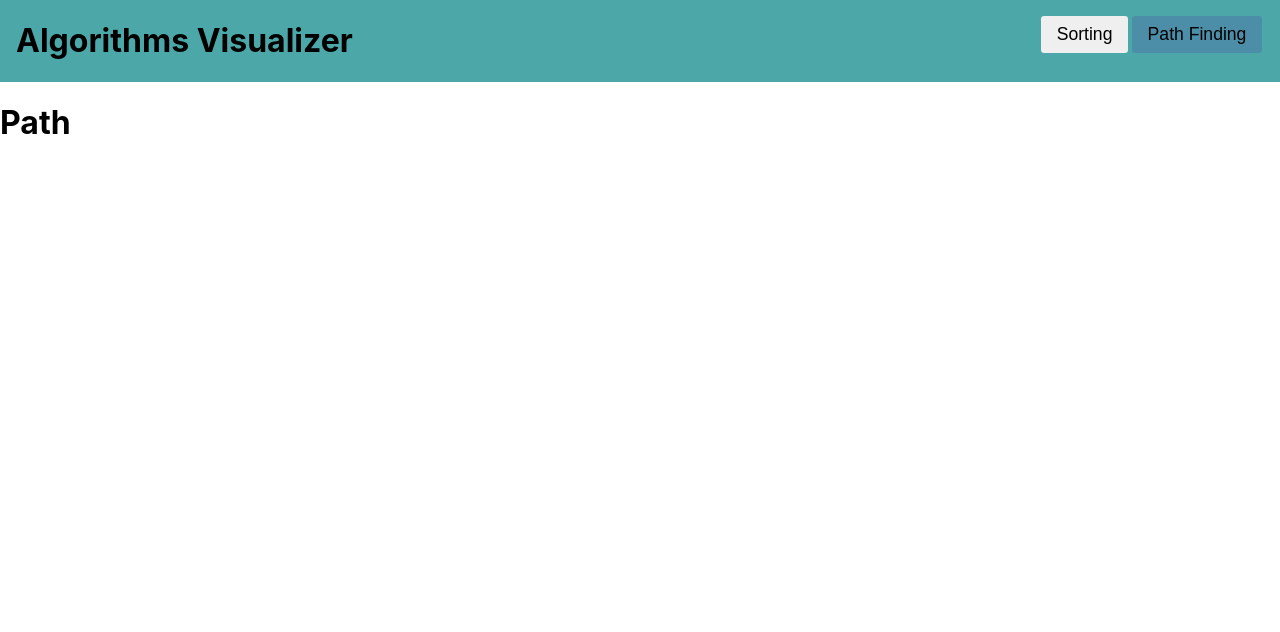
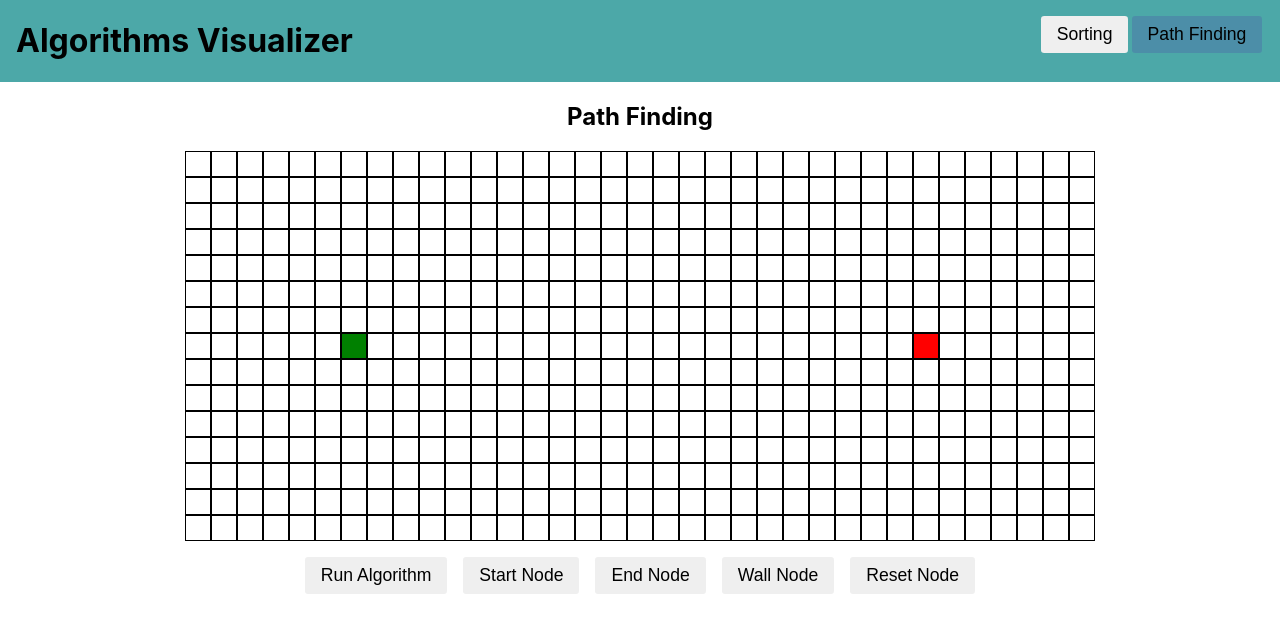
Before and after one commit to dawson1096/algorithmvisualizer, a React (Create React App) app: page /path in a window 1280 px wide. Shown: the top 632 px of the page. Built offline with nearby package versions, Linux system fonts and the light colour scheme.

Commit message:
Worked on pathing

```diff
--- a/src/app/Path/Path.jsx
+++ b/src/app/Path/Path.jsx
@@ -1,9 +1,120 @@
-import React from 'react';
+import React, { Component } from 'react';
+import './Path.scss';
 
-export default function Path() {
+class Path extends Component {
+  state = {
+    grid: [],
+    type: 'node',
+    startNode: [7, 6],
+    endNode: [7, 28],
+    selectedButton: null
+  }
+
+  componentDidMount() {
+    this.setGrid();
+  }
+
+  render() {
+    const { grid } = this.state;
     return (
-      <div>
-        <h1>Path</h1>
+      <div className="app-container">
+        <h2>Path Finding</h2>
+        <div className="grid">
+          {grid.map((row, rowInd) => (
+            <div className="grid-row" key={rowInd}>
+              {row.map((cell, colInd) => (
+                <div
+                  className={`grid-cell ${cell}`}
+                  key={colInd}
+                  id={`${rowInd}-${colInd}`}
+                  onClick={() => this.setNodeType(this.state.type, rowInd, colInd)}
+                  >
+                </div>
+              ))}
+            </div>
+          ))}
+        </div>
+        <div className="buttons">
+          <button onClick={() => this.runAlg()}>Run Algorithm</button>
+          <button className={this.state.selectedButton === 'start' ? 'selected' : ''} onClick={() => this.onClick('start')}>Start Node</button>
+          <button className={this.state.selectedButton === 'end' ? 'selected' : ''} onClick={() => this.onClick('end')}>End Node</button>
+          <button className={this.state.selectedButton === 'wall' ? 'selected' : ''} onClick={() => this.onClick('wall')}>Wall Node</button>
+          <button className={this.state.selectedButton === 'node' ? 'selected' : ''} onClick={() => this.onClick('node')}>Reset Node</button>
+        </div>
       </div>
     );
   }
+
+  onClick(type) {
+    this.setState({
+      type: type,
+      selectedButton: type
+    })
+  }
+
+  runAlg() {
+    this.setState({
+      selectedButton: null
+    })
+  }
+
+  setGrid() {
+    const grid = [];
+    for (let i = 0; i < 15; i++) {
+      let row = [];
+      for (let j=0; j< 35; j++) {
+        if (i === this.state.startNode[0] && j === this.state.startNode[1]) {
+          row.push('start');
+        }
+        else if (i === this.state.endNode[0] && j === this.state.endNode[1]) {
+          row.push('end');
+        }
+        else {
+          row.push('node');
+        }
+      }
+      grid.push(row);
+    }
+    this.setState({
+      grid
+    });
+  }
+
+  setNodeType(type, row, col) {
+    let grid = this.state.grid.slice();
+    let startNode = this.state.startNode;
+    let endNode = this.state.endNode;
+
+    switch(type) {
+      case 'start':
+        grid[startNode[0]][startNode[1]] = 0;
+        startNode = [row, col];
+        grid[row][col] = type;
+        break;
+      case 'end':
+        grid[endNode[0]][endNode[1]] = 0;
+        endNode = [row, col];
+        grid[row][col] = type;
+        break;
+      case 'wall':
+        if (!(grid[row][col] === 'start' || grid[row][col] === 'end')) {
+          grid[row][col] = type;
+        }
+        break;
+      case 'node':
+        if (!(grid[row][col] === 'start' || grid[row][col] === 'end')) {
+          grid[row][col] = type;
+        }
+        break;
+      default:
+        break;
+    }
+    this.setState({
+      grid,
+      startNode,
+      endNode
+    });
+  }
+}
+
+export default Path;
--- /dev/null
+++ b/src/app/Path/Path.scss
@@ -0,0 +1,102 @@
+.app-container {
+    display: flex;
+    flex-direction: column;
+    justify-content: center;
+    align-items: center;
+
+    .grid {
+        display: flex;
+        justify-content: center;
+        align-items: center;
+        height: 100%;
+        margin: 0 auto 1rem;
+        flex-direction: column;
+        .grid-row {
+            display: flex;
+            justify-content: center;
+            align-items: center;
+            .grid-cell {
+                display: flex;
+                height: 1.5rem;
+                width: 1.5rem;
+                border: 1px solid black;
+            }
+
+            .start {
+                background-color: green;
+            }
+
+            .end {
+                background-color: red;
+            }
+
+            .node {
+                background-color: white;
+            }
+
+            .wall {
+                background-color: black;
+            }
+        }
+    }
+
+    .buttons {
+        display: flex;
+        justify-content: center;
+
+        .speed {
+            display: flex;
+            justify-content: space-between;
+            .text {
+                justify-content: center;
+                width: 1rem;
+                padding: 0.5rem 1rem;
+                background-color: rgb(239, 239, 239);
+                margin: 0 0;
+            }
+            .down{
+                background-color: red;
+                border-top-left-radius: 0.2rem;
+                border-bottom-left-radius: 0.2rem;
+                border-top-right-radius: 0;
+                border-bottom-right-radius: 0;
+                margin-right: 0;
+            }
+            .up {
+                background-color: green;
+                border-top-left-radius: 0;
+                border-bottom-left-radius: 0;
+                border-top-right-radius: 0.2rem;
+                border-bottom-right-radius: 0.2rem;
+                margin-left: 0;
+            }
+            .down:hover {
+                background-color: rgb(110, 0, 0);
+            }
+            .up:hover {
+                background-color: rgb(0, 80, 0);
+            }
+        }
+    }
+
+    button {
+        margin: 0 0.5rem;
+        padding: 0.5rem 1rem;
+        font-size: 1.1rem;
+        border: none;
+        border-radius: 0.2rem;
+    }
+
+    .selected {
+        background-color: grey;
+    }
+
+    button:hover {
+        background-color: grey;
+    }
+
+    button:focus {
+        outline: none;
+        box-shadow: none;
+    }
+}
```
Also changed, not shown: src/app/Path/PathFunctions.js (added, +28 -0 lines).
